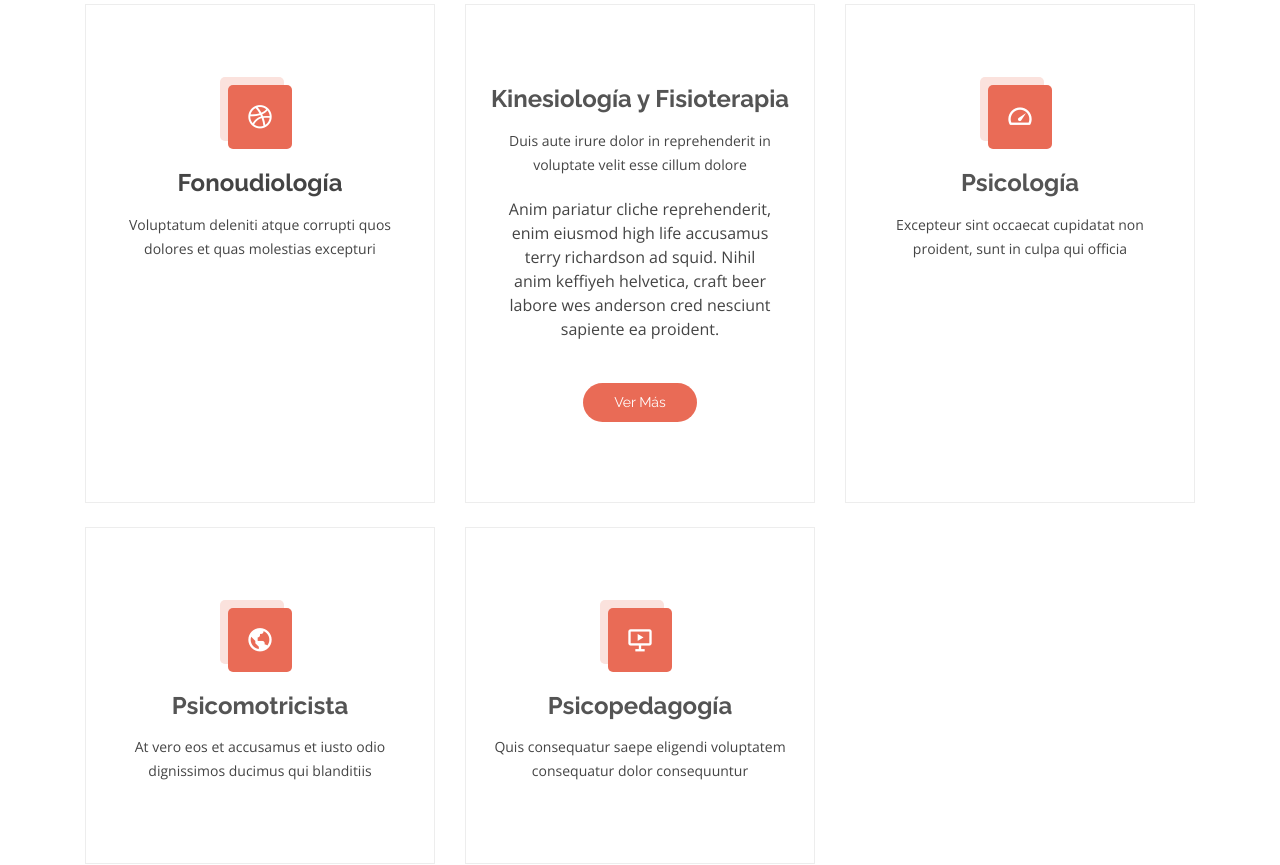
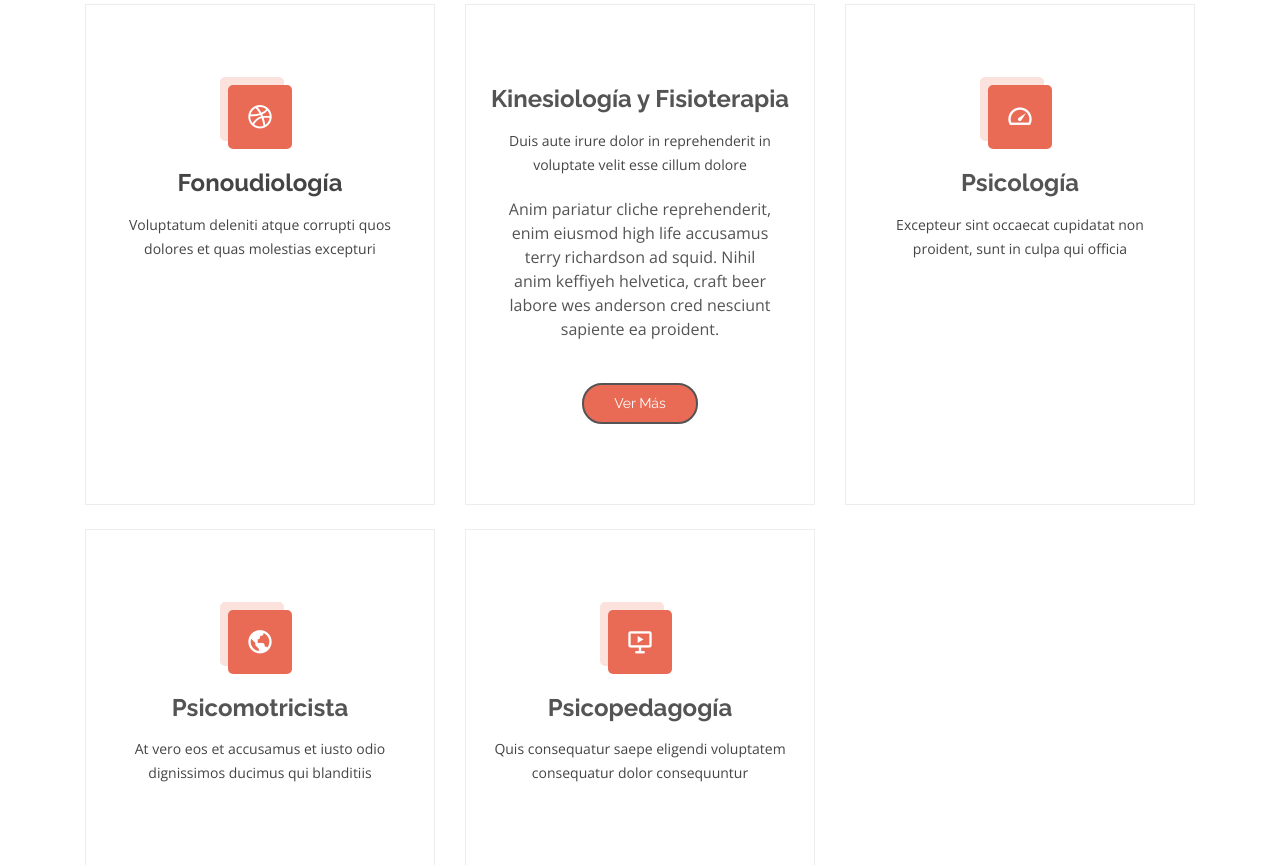
Before and after one commit to nico91d/TrabajoF, a PHP site: page /nosotros.html in a window 1280 px wide, after a click on "Ver Más". Shown: the part 318-1183 px from the top of the page. Run offline with PHP 8.4, Linux system fonts and the light colour scheme.

Commit message:
Update style.css

```diff
--- a/assets/css/style.css
+++ b/assets/css/style.css
@@ -1234,7 +1234,15 @@ section {
   font-weight: 400;
   font-family: "Raleway", sans-serif;
   transition: 0.3s;
-}
+  border: 2px solid #545454;
+  margin-top: 7%;
+}
+.services .card{
+  border:none;
+  background: transparent;
+  color:#545454;
+}
+
 
 .services .buy-btn:hover {
   background: #545454;
```
